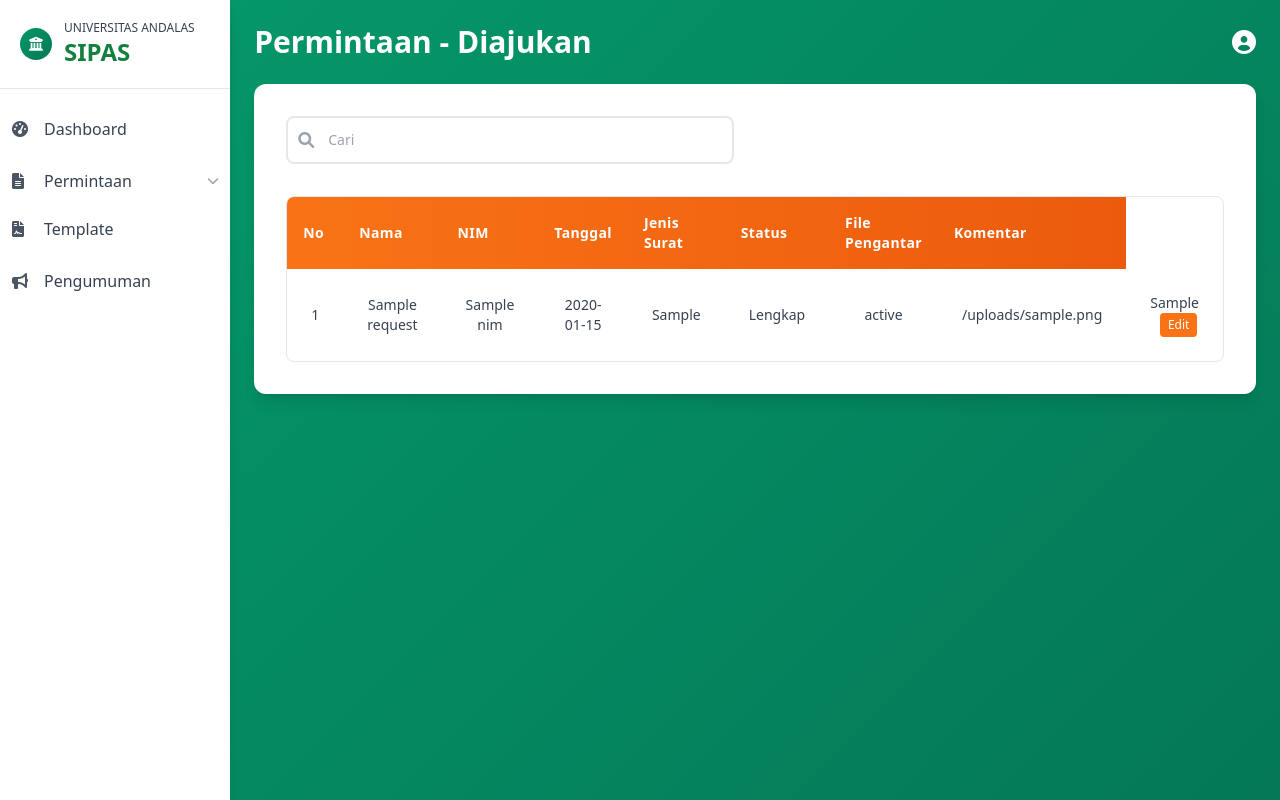
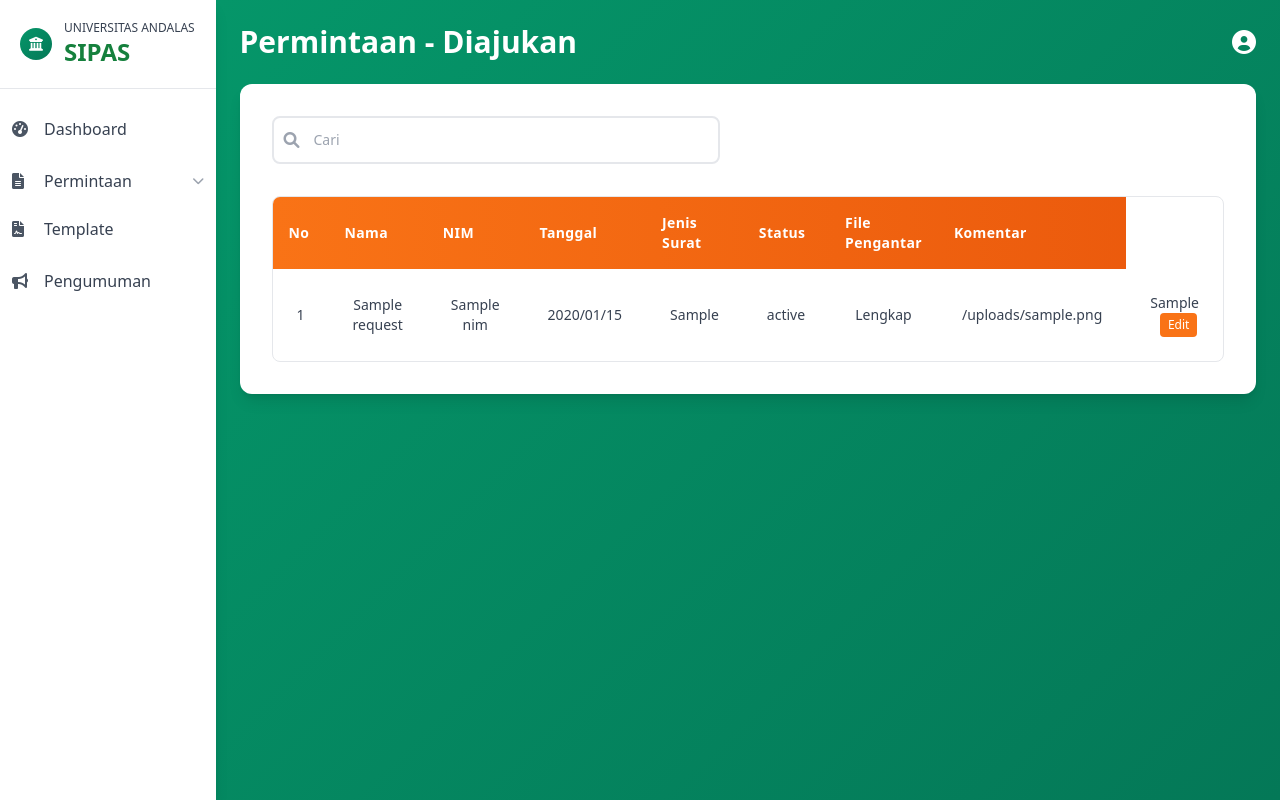
Before and after one commit to Zakkyaulia/tb_pweb_klp, a Node server app: template src/views/admin/ajuandiajukan.ejs in a window 1280 px wide. Run offline with Node 20, Linux system fonts and the light colour scheme; the template is opened without the code that fills it: most values are stand-ins (such as "Sample title", 1, 10 or a date in 2020); some libraries are stand-ins or nearby versions.

Commit message:
admin zakky terbaru

```diff
--- a/src/views/admin/ajuandiajukan.ejs
+++ b/src/views/admin/ajuandiajukan.ejs
@@ -104,7 +104,7 @@
                                     <a href="/admin/requests/diproses" class="submenu-link block py-2 px-5 text-gray-700 no-underline text-sm transition-colors duration-200 ease-in-out">Diproses</a>
                                 </li>
                                 <li class="submenu-item mb-1">
-                                    <a href="#" class="submenu-link block py-2 px-5 text-gray-700 no-underline text-sm transition-colors duration-200 ease-in-out">Disetujui</a>
+                                    <a href="#" class="submenu-link block py-2 px-5 text-gray-700 no-underline text-sm transition-colors duration-200 ease-in-out">Selesai</a>
                                 </li>
                             </ul>
                         </div>
@@ -162,10 +162,10 @@
                                         <td class="p-6 text-gray-700 text-sm text-center"><%= request.id %></td>
                                         <td class="p-6 text-gray-700 text-sm text-center"><%= request.nama || 'N/A' %></td>
                                         <td class="p-6 text-gray-700 text-sm text-center"><%= request.nim || 'N/A' %></td>
-                                        <td class="p-6 text-gray-700 text-sm text-center"><%= request.tanggal || 'N/A' %></td>
+                                        <td class="p-6 text-gray-700 text-sm text-center"><%= request.tanggal_request ? new Date(request.tanggal_request).toLocaleDateString('en-GB').split('/').reverse().join('/') : 'N/A' %></td>
                                         <td class="p-6 text-gray-700 text-sm text-center"><%= request.jenis_surat %></td>
+                                        <td class="p-6 text-gray-700 text-sm text-center"><%= request.status %></td>
                                         <td class="p-6 text-gray-700 text-sm text-center"><%= request.file_pengantar ? 'Lengkap' : 'Tidak Lengkap' %></td>
-                                        <td class="p-6 text-gray-700 text-sm text-center"><%= request.status %></td>
                                         <td class="p-6 text-gray-700 text-sm text-center"><%= request.file_pengantar || 'N/A' %></td>
                                         <td class="p-6 text-gray-700 text-sm text-center komentar-cell"><%= request.komentar_admin || '—' %>
                                             <button onclick="openKomentarModal(this.closest('tr'))" class="ml-2 px-2 py-1 bg-orange-500 hover:bg-orange-600 text-white text-xs rounded">Edit</button>
@@ -260,8 +260,8 @@
                         window.location.href = '/admin/requests/diajukan';
                     } else if (this.textContent.trim() === 'Diproses') {
                         window.location.href = '/admin/requests/diproses';
-                    } else if (this.textContent.trim() === 'Disetujui') {
-                        window.location.href = '/admin/requests/disetujui';
+                    } else if (this.textContent.trim() === 'Selesai') {
+                        window.location.href = '/admin/requests/selesai';
                     }
                 });
 
```
Also changed, not shown: src/routes/adminroute.js (+5 -5 lines), src/views/admin/ajuandiproses.ejs (+4 -4 lines), src/views/admin/ajuanselesai.ejs (renamed from src/views/admin/ajuandisetujui.ejs, +6 -6 lines), src/controllers/admincontroller.js (added).
